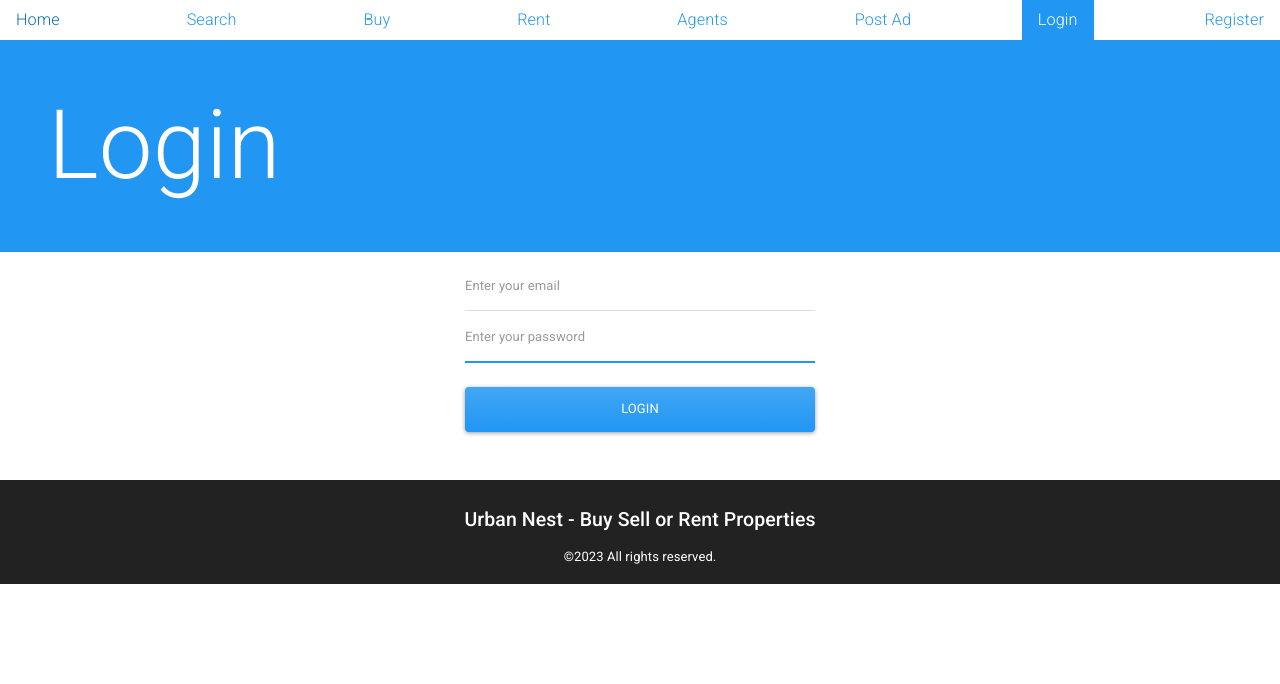
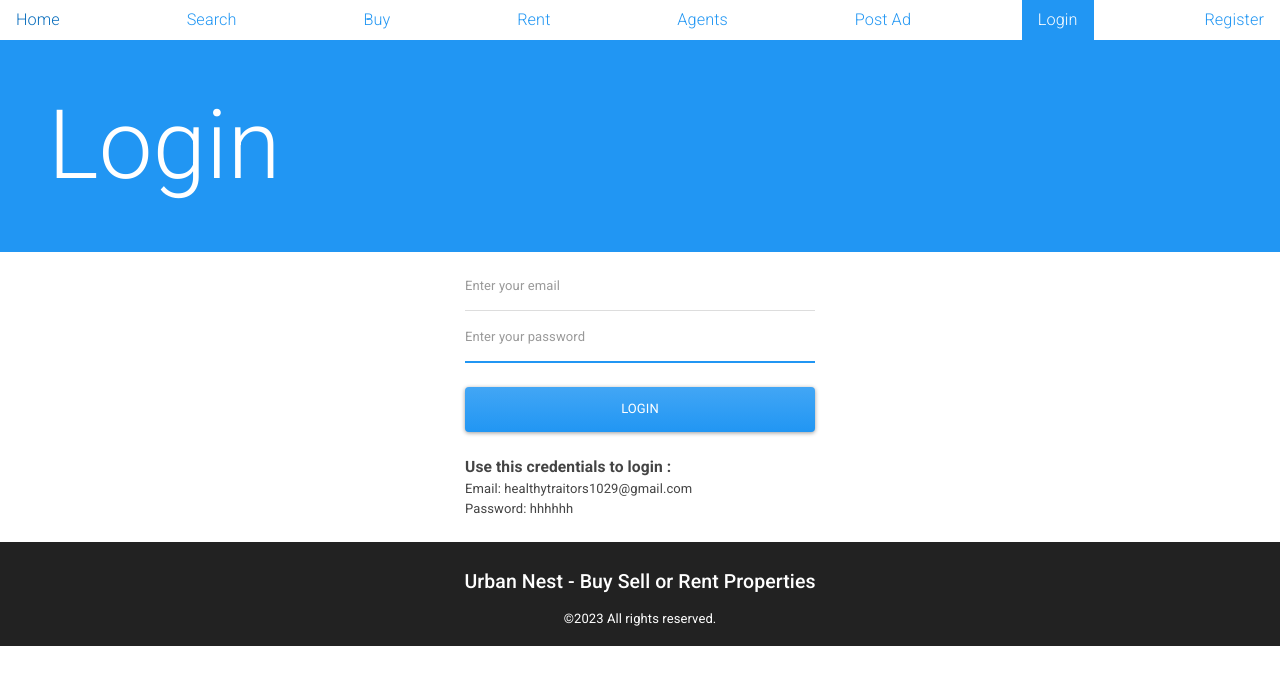
Before and after one commit to jarus1029/Urban-Nest, a React (Create React App) app in the folder client/: page /login in a window 1280 px wide. Shown: the top 684 px of the page. Built offline with nearby package versions, Linux system fonts and the light colour scheme.

Commit message:
credentials given

```diff
--- a/client/src/index.css
+++ b/client/src/index.css
@@ -18,3 +18,8 @@ a {
     border-radius: 0px;
     margin: 2.5px;
 }
+.cred
+{
+    font-size: larger;
+    font-weight: bolder;
+}
--- a/client/src/pages/Login.js
+++ b/client/src/pages/Login.js
@@ -73,6 +73,17 @@ export default function Login(){
                             <button disabled={loading} className="btn btn-primary col-12 mb-4">{loading ? "Waiting...":"Login"}</button>
 
                         </form>
+                        <div className='cred'>
+                            Use this credentials to login :
+                        </div>
+                            <div>
+                            Email: healthytraitors1029@gmail.com
+                            </div>
+                            <div>
+                            Password: hhhhhh
+                            </div>
+
+
                         {/* <Link to="/auth/forgot-password">Forgot Password</Link> */}
                     </div>
                 </div>
--- a/client/src/pages/Register.js
+++ b/client/src/pages/Register.js
@@ -63,6 +63,15 @@ export default function Register(){
                             <button disabled={loading} className="btn btn-primary col-12 mb-4">{loading ? "Waiting...":"Register"}</button>
 
                         </form>
+                        <div className='cred'>
+                            Use this credentials to login :
+                        </div>
+                            <div>
+                            Email: healthytraitors1029@gmail.com
+                            </div>
+                            <div>
+                            Password: hhhhhh
+                            </div>
                     </div>
                 </div>
             </div>
```
